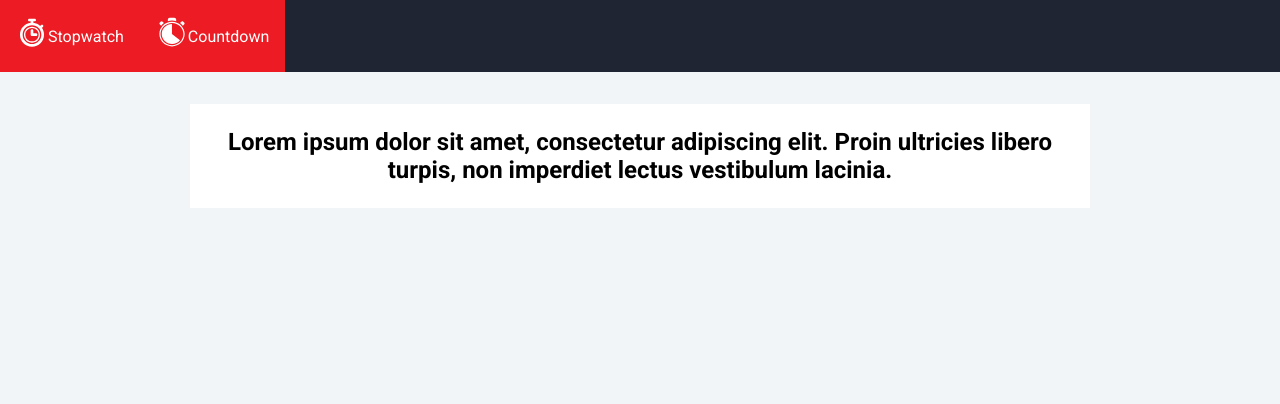
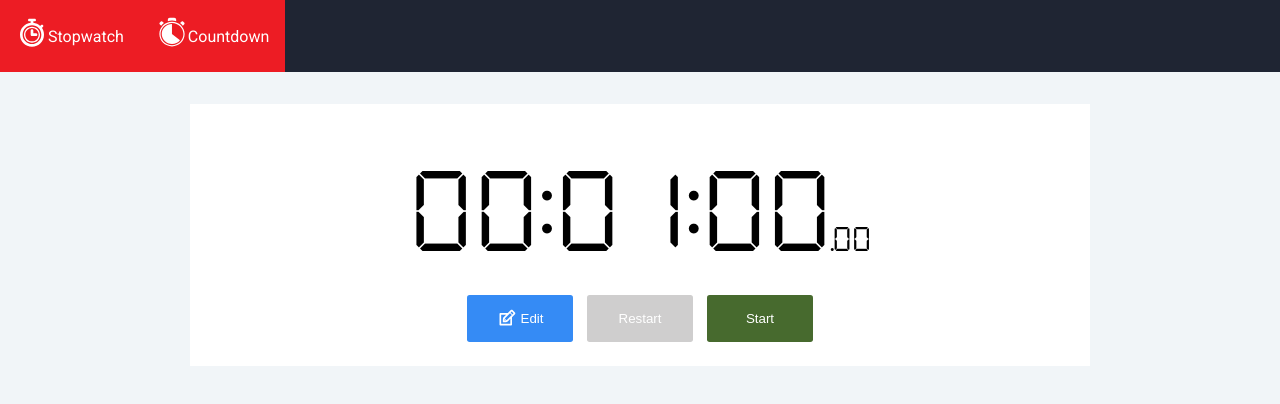
Before and after one commit to carlo697/NeatTimer, a React (Create React App) app: page /countdown in a window 1280 px wide. Shown: the top 404 px of the page. Built offline with nearby package versions, Linux system fonts and the light colour scheme.

Commit message:
Add a basic countdown of 1 minute

```diff
--- /dev/null
+++ b/src/components/CountdownTime.js
@@ -0,0 +1,79 @@
+import React, {useState} from "react";
+import {useInterval, useLocalStorage, getTimeSpanStrings} from "../util.js";
+import {useGlobalContext} from "../context";
+import {TiEdit} from "react-icons/ti";
+
+const CountdownTime = () => {
+	const [isOn, setIsOn] = useLocalStorage("isCountdownOn", false);
+	const [initialTime, setInitialTime] = useLocalStorage("countdownInitialTime", 60000);
+	const [startTime, setStartTime] = useLocalStorage("countdownStartTime", 0);
+	const [time, setTime] = useLocalStorage("countdownTime", initialTime);
+
+	const {hours, minutes, seconds, centiseconds} = getTimeSpanStrings(time);
+
+	useInterval(() => {
+		const elapsedMiliseconds = Date.now() - startTime;
+		const newTime = new Date(elapsedMiliseconds);
+
+		if (newTime > initialTime) {
+			setIsOn(false);
+			setTime(0);
+			return;
+		}
+
+		setTime(initialTime - newTime.getTime());
+
+	}, isOn ? 50 : null);
+
+	const start = () => {
+		setIsOn(true);
+		setStartTime(Date.now());
+	};
+
+	const stop = () => {
+		setIsOn(false);
+	};
+
+	const restart = () => {
+		setTime(initialTime);
+		setIsOn(false);
+	};
+
+	return (
+		<section>
+			<div className="timer">
+				{
+					`${hours}:${minutes}:${seconds}`
+				}
+				<span className="centiseconds">
+					{
+						`.${centiseconds}`
+					}
+				</span>
+			</div>
+
+			<div className="btn-container">
+				<button className="btn btn-blue">
+					<TiEdit className="icon"/> Edit
+				</button>
+
+				<button className="btn btn-orange" onClick={restart} disabled={time === initialTime}>
+					Restart
+				</button>
+
+				{
+					isOn ?
+						<button className="btn btn-red" onClick={stop}>
+							Stop
+						</button>
+						:
+						<button className="btn btn-green" onClick={start}>
+							Start
+						</button>
+				}
+			</div>
+		</section>
+	);
+};
+
+export default CountdownTime;
--- a/src/index.css
+++ b/src/index.css
@@ -78,6 +78,14 @@ button {
 	min-width: 8em;
 	transition: filter 0.2s;
 	border-radius: 0.2em;
+	display: inline-flex;
+	align-items: center;
+	justify-content: center;
+}
+
+.btn .icon {
+	font-size: 1.5em;
+	margin-right: 0.2em;
 }
 
 .btn:hover {
@@ -126,6 +134,16 @@ button {
 .btn-purple {
 	color: white;
 	background-color: #941BFB;
+}
+
+.btn-blue {
+	color: white;
+	background-color: #358BF5;
+}
+
+.btn-orange {
+	color: white;
+	background-color: #FFA02F;
 }
 
 th, td {
--- a/src/pages/Countdown.js
+++ b/src/pages/Countdown.js
@@ -1,11 +1,10 @@
 import React from "react";
+import CountdownTime from "../components/CountdownTime";
 
 const Countdown = () => {
 	return (
 		<main>
-			<section>
-				<h2>Lorem ipsum dolor sit amet, consectetur adipiscing elit. Proin ultricies libero turpis, non imperdiet lectus vestibulum lacinia.</h2>
-			</section>
+			<CountdownTime/>
 		</main>
 	);
 };
```
